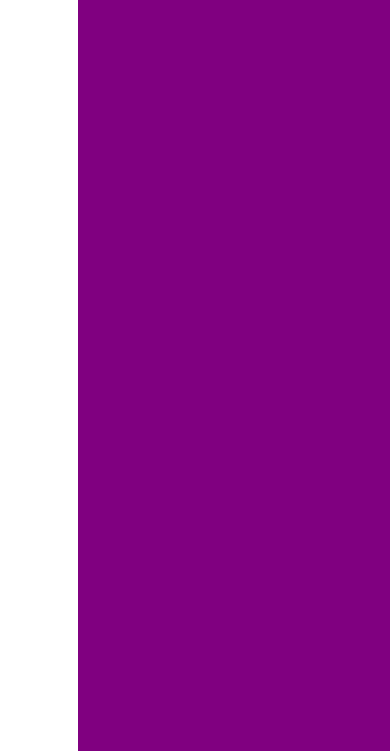
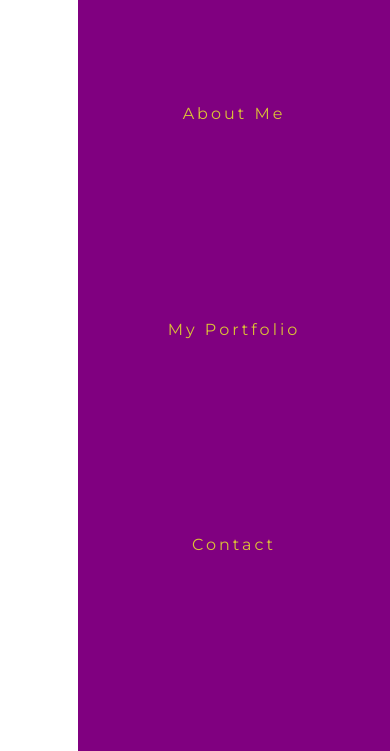
Before and after one commit to Fikri0806/latihan-16-maret, a plain HTML site: page index.html in a window 390 px wide. Shown: the part 93-844 px from the top of the page. Drawn offline with Linux system fonts and the light colour scheme.

Commit message:
Update responsive.css

```diff
--- a/responsive.css
+++ b/responsive.css
@@ -20,17 +20,22 @@
     header ul {
         position: absolute;
         right: 0;
-        top: 0;background-color: purple;
+        top: 0;
+        background-color: purple;
         height: 100vh;
         width: 80%;
         z-index: -1;
         justify-content: space-evenly;
+        transition: all 1s;
+        flex-direction: column;
+        align-items: center;
         transform: scaleY(100%);
         transform-origin: 0 0;
-        transition: all 1.5s;
+
     }
 
     header ul.slide {
         transform: scaleY(0);
+        transform-origin: 100% 0;
     }
 }
```
